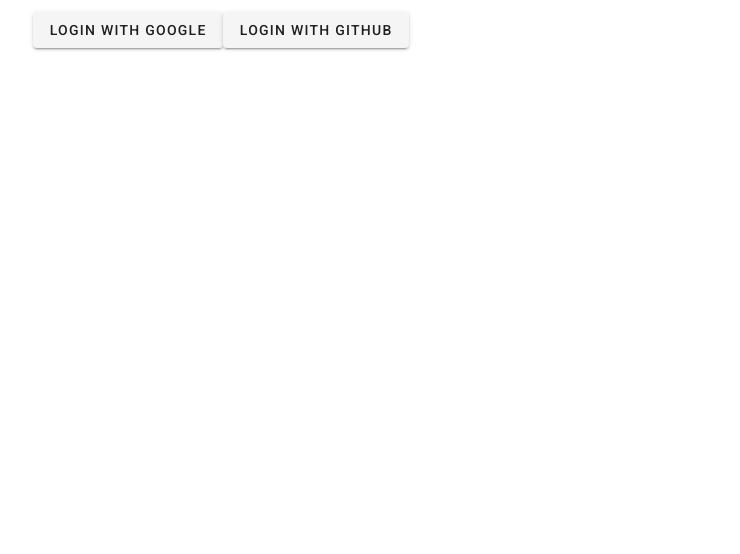
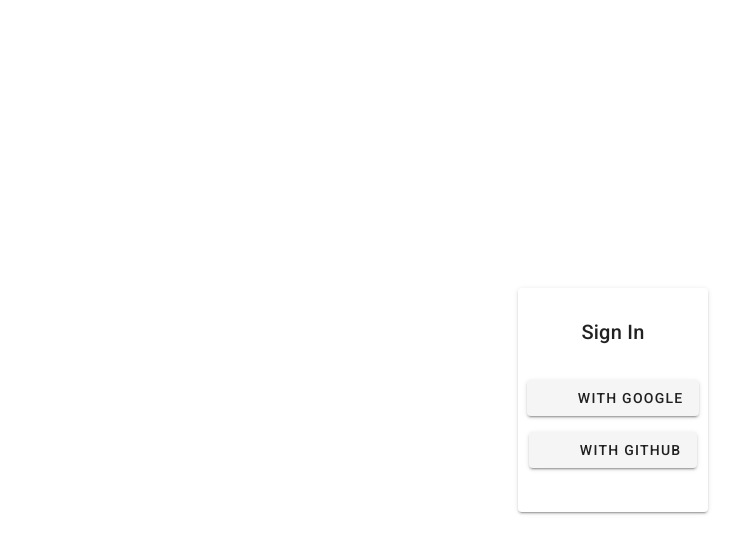
Before and after one commit to onejmi/disrupt-tracker-client, a Vue app: page /login in a window 1280 px wide. Shown: the top 554 px of the page, without its empty margins (27-767 px from the left). Built offline with nearby package versions, Linux system fonts and the light colour scheme; no server answers; what vue-apexcharts would draw is missing.

Commit message:
redesigned login portal

```diff
--- a/src/views/Login.vue
+++ b/src/views/Login.vue
@@ -1,11 +1,28 @@
 <template>
-    <v-container>
-        <v-btn @click="login('google')">
-            Login with Google
-        </v-btn>
-        <v-btn @click="login('github')">
-            Login with Github
-        </v-btn>
+    <v-container fluid fill-height>
+        <v-row>
+            <v-spacer></v-spacer>
+            <v-col md="2">
+                <v-card class="pa-3" max-width="300">
+                    <v-card-title class="justify-center">Sign In</v-card-title>
+                    <v-card-text class="justify-center">
+                        <v-row class="justify-center mb-4 mt-4">
+                            <v-btn @click="login('google')">
+                                <v-img class="mr-2" src="@/assets/g-logo.png" height="26" width="26"></v-img>
+                                with Google
+                            </v-btn>
+                        </v-row>
+                        <v-row class="justify-center mb-4 mt-4">
+                            <v-btn @click="login('github')">
+                                <v-img class="mr-2" src="@/assets/github-32.png" height="26" width="26"></v-img>
+                                with Github
+                            </v-btn>
+                        </v-row>
+                    </v-card-text>
+                </v-card>
+            </v-col>
+            <v-spacer></v-spacer>
+        </v-row>
     </v-container>
 </template>
 
@@ -25,13 +42,6 @@
             w?.close()
             if(e.data == 'success') context.root.$router.replace('/')
         })
-        // const bc = new BroadcastChannel('auth_channel');
-        // bc.onmessage = (ev) => {
-        //     if(ev.data == 'success') {
-        //         bc.close()
-        //         context.root.$router.replace('/')
-        //     }
-        // }
     }
     return { login }
   }
```
Also changed, not shown: src/assets/g-logo.png (added), src/assets/github-32.png (added).
